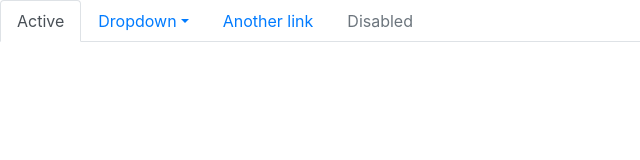
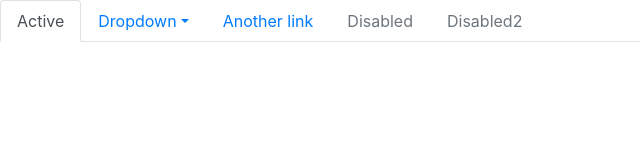
Before and after one commit to adeism/Github, a plain HTML site: page index.html in a window 1280 px wide. Shown: the full height of the page, 0-640 px from the left. Drawn offline with nearby package versions, Linux system fonts and the light colour scheme.

Commit message:
add features

```diff
--- a/index.html
+++ b/index.html
@@ -38,6 +38,9 @@
     <li class="nav-item">
         <a href="#" class="nav-link disabled">Disabled</a>
     </li>
+    <li class="nav-item">
+        <a href="#" class="nav-link disabled">Disabled2</a>
+    </li>
   </ul>
 
   <!-- Tab panes -->
```
